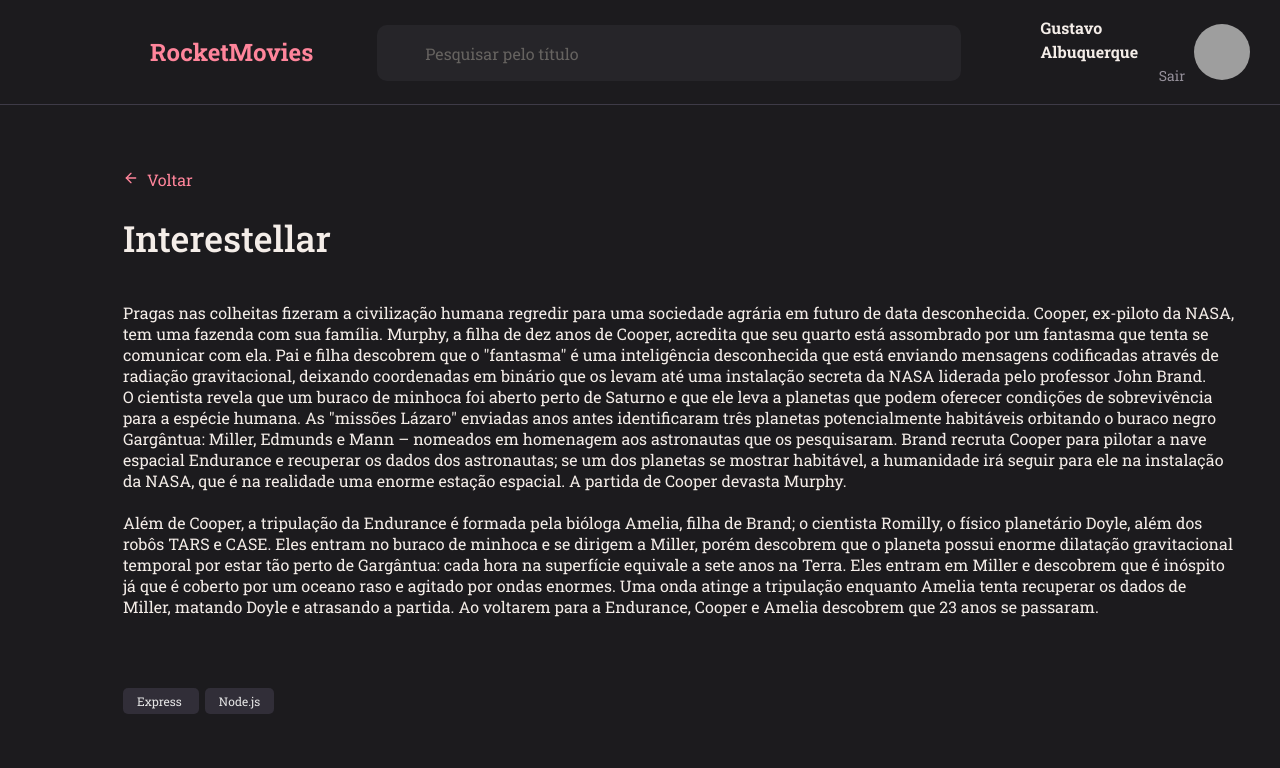
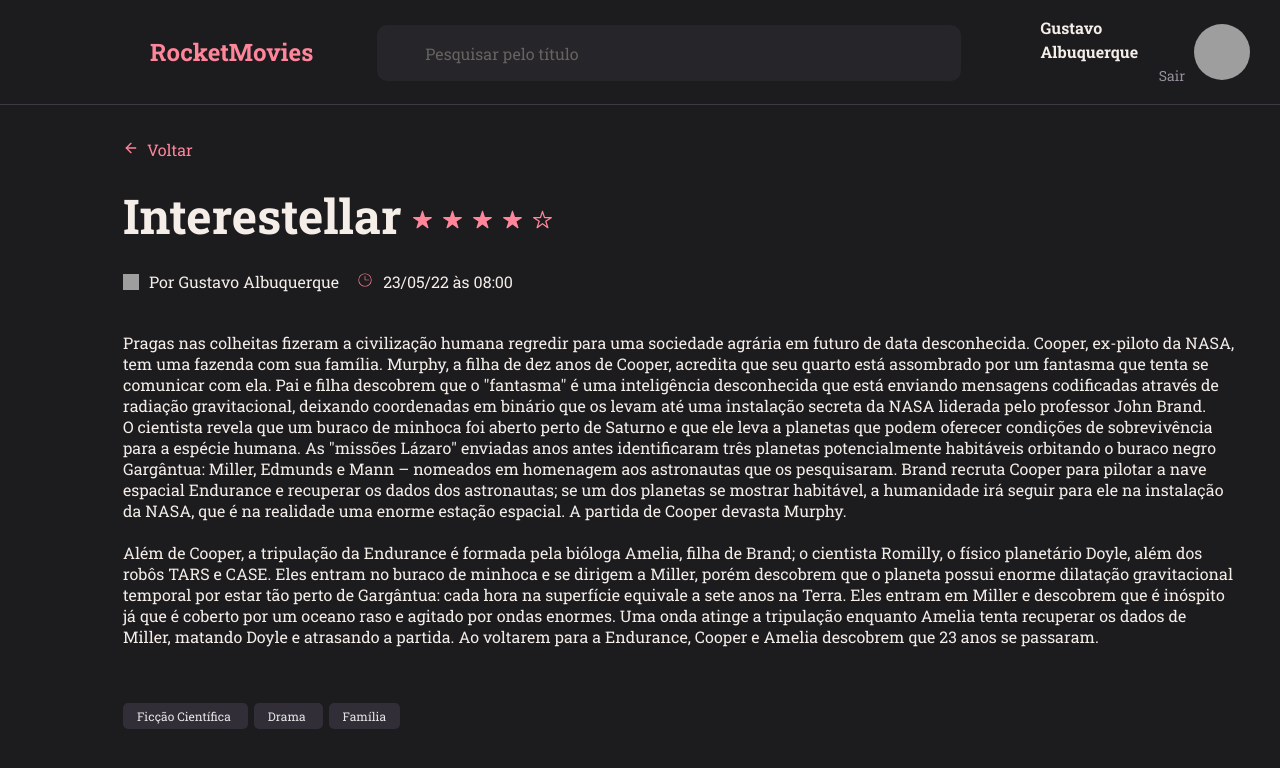
Before and after one commit to gugu1073/MovieNotes-Front-end, a React (Vite) app: page /details/23 in a window 1280 px wide. Shown: the top 768 px of the page. Built offline with nearby package versions, Linux system fonts and the light colour scheme; grey boxes are pictures that could not be loaded.

Commit message:
finalizing details

```diff
--- a/src/pages/Details/index.jsx
+++ b/src/pages/Details/index.jsx
@@ -6,6 +6,7 @@ import { Section } from '../../components/Section';
 import { Link } from 'react-router-dom';
 
 import {FiArrowLeft} from "react-icons/fi"
+import {CiClock2} from "react-icons/ci"
 
 export function Details() {
 
@@ -23,7 +24,29 @@ export function Details() {
           </Link>
         </header>
 
-        <h1>Interestellar</h1>
+          <div>
+
+           <h1>Interestellar</h1>
+            <svg width="141" height="21" viewBox="0 0 141 21" fill="none" xmlns="http://www.w3.org/2000/svg">
+           <path d="M15.8748 19.2503C15.7433 19.2508 15.6149 19.2098 15.508 19.1331L10.4842 15.4909L5.46037 19.1331C5.35304 19.211 5.22373 19.2526 5.09114 19.2522C4.95855 19.2517 4.82955 19.209 4.72279 19.1304C4.61603 19.0518 4.53704 18.9413 4.49724 18.8148C4.45744 18.6883 4.45889 18.5524 4.50138 18.4269L6.46076 12.6233L1.38264 9.14092C1.27264 9.06557 1.18962 8.95702 1.14571 8.83113C1.1018 8.70524 1.0993 8.56861 1.13857 8.4412C1.17784 8.31379 1.25682 8.20227 1.36399 8.12294C1.47115 8.04362 1.60087 8.00064 1.7342 8.00029H7.99904L9.88967 2.18193C9.93039 2.05632 10.0099 1.94683 10.1167 1.86917C10.2235 1.79152 10.3521 1.74969 10.4842 1.74969C10.6163 1.74969 10.7449 1.79152 10.8517 1.86917C10.9585 1.94683 11.038 2.05632 11.0787 2.18193L12.9694 8.00224H19.2342C19.3677 8.00218 19.4977 8.04486 19.6052 8.12403C19.7127 8.2032 19.792 8.31471 19.8315 8.44222C19.871 8.56973 19.8687 8.70654 19.8248 8.83262C19.7809 8.9587 19.6978 9.06743 19.5877 9.14287L14.5076 12.6233L16.4658 18.4253C16.4976 18.5192 16.5065 18.6194 16.4919 18.7174C16.4773 18.8155 16.4395 18.9087 16.3818 18.9893C16.324 19.0699 16.248 19.1356 16.1598 19.181C16.0717 19.2263 15.974 19.2501 15.8748 19.2503Z" fill="#FF859B"/>
+           <path d="M75.8748 19.2503C75.7433 19.2508 75.6149 19.2098 75.508 19.1331L70.4842 15.4909L65.4604 19.1331C65.353 19.211 65.2237 19.2526 65.0911 19.2522C64.9586 19.2517 64.8296 19.209 64.7228 19.1304C64.616 19.0518 64.537 18.9413 64.4972 18.8148C64.4574 18.6883 64.4589 18.5525 64.5014 18.4269L66.4608 12.6233L61.3826 9.14092C61.2726 9.06557 61.1896 8.95702 61.1457 8.83113C61.1018 8.70524 61.0993 8.56861 61.1386 8.4412C61.1778 8.31379 61.2568 8.20227 61.364 8.12294C61.4711 8.04362 61.6009 8.00064 61.7342 8.00029H67.999L69.8897 2.18193C69.9304 2.05632 70.0099 1.94683 70.1167 1.86917C70.2235 1.79152 70.3521 1.74969 70.4842 1.74969C70.6163 1.74969 70.7449 1.79152 70.8517 1.86917C70.9585 1.94683 71.038 2.05632 71.0787 2.18193L72.9694 8.00224H79.2342C79.3677 8.00218 79.4977 8.04486 79.6052 8.12403C79.7127 8.2032 79.792 8.31471 79.8315 8.44222C79.871 8.56973 79.8687 8.70654 79.8248 8.83262C79.7809 8.9587 79.6978 9.06743 79.5877 9.14287L74.5076 12.6233L76.4658 18.4253C76.4976 18.5192 76.5065 18.6194 76.4919 18.7174C76.4773 18.8155 76.4395 18.9087 76.3818 18.9893C76.324 19.0699 76.248 19.1356 76.1598 19.181C76.0717 19.2263 75.974 19.2501 75.8748 19.2503Z" fill="#FF859B"/>
+           <path d="M105.875 19.2503C105.743 19.2508 105.615 19.2098 105.508 19.1331L100.484 15.4909L95.4604 19.1331C95.353 19.211 95.2237 19.2526 95.0911 19.2522C94.9586 19.2517 94.8296 19.209 94.7228 19.1304C94.616 19.0518 94.537 18.9413 94.4972 18.8148C94.4574 18.6883 94.4589 18.5525 94.5014 18.4269L96.4608 12.6233L91.3826 9.14092C91.2726 9.06557 91.1896 8.95702 91.1457 8.83113C91.1018 8.70524 91.0993 8.56861 91.1386 8.4412C91.1778 8.31379 91.2568 8.20227 91.364 8.12294C91.4711 8.04362 91.6009 8.00064 91.7342 8.00029H97.999L99.8897 2.18193C99.9304 2.05632 100.01 1.94683 100.117 1.86917C100.223 1.79152 100.352 1.74969 100.484 1.74969C100.616 1.74969 100.745 1.79152 100.852 1.86917C100.959 1.94683 101.038 2.05632 101.079 2.18193L102.969 8.00224H109.234C109.368 8.00218 109.498 8.04486 109.605 8.12403C109.713 8.2032 109.792 8.31471 109.831 8.44222C109.871 8.56973 109.869 8.70654 109.825 8.83262C109.781 8.9587 109.698 9.06743 109.588 9.14287L104.508 12.6233L106.466 18.4253C106.498 18.5192 106.506 18.6194 106.492 18.7174C106.477 18.8155 106.44 18.9087 106.382 18.9893C106.324 19.0699 106.248 19.1356 106.16 19.181C106.072 19.2263 105.974 19.2501 105.875 19.2503Z" fill="#FF859B"/>
+           <path d="M45.8748 19.2503C45.7433 19.2508 45.6149 19.2098 45.508 19.1331L40.4842 15.4909L35.4604 19.1331C35.353 19.211 35.2237 19.2526 35.0911 19.2522C34.9586 19.2517 34.8296 19.209 34.7228 19.1304C34.616 19.0518 34.537 18.9413 34.4972 18.8148C34.4574 18.6883 34.4589 18.5525 34.5014 18.4269L36.4608 12.6233L31.3826 9.14092C31.2726 9.06557 31.1896 8.95702 31.1457 8.83113C31.1018 8.70524 31.0993 8.56861 31.1386 8.4412C31.1778 8.31379 31.2568 8.20227 31.364 8.12294C31.4711 8.04362 31.6009 8.00064 31.7342 8.00029H37.999L39.8897 2.18193C39.9304 2.05632 40.0099 1.94683 40.1167 1.86917C40.2235 1.79152 40.3521 1.74969 40.4842 1.74969C40.6163 1.74969 40.7449 1.79152 40.8517 1.86917C40.9585 1.94683 41.038 2.05632 41.0787 2.18193L42.9694 8.00224H49.2342C49.3677 8.00218 49.4977 8.04486 49.6052 8.12403C49.7127 8.2032 49.792 8.31471 49.8315 8.44222C49.871 8.56973 49.8687 8.70654 49.8248 8.83262C49.7809 8.9587 49.6978 9.06743 49.5877 9.14287L44.5076 12.6233L46.4658 18.4253C46.4976 18.5192 46.5065 18.6194 46.4919 18.7174C46.4773 18.8155 46.4395 18.9087 46.3818 18.9893C46.324 19.0699 46.248 19.1356 46.1598 19.181C46.0717 19.2263 45.974 19.2501 45.8748 19.2503Z" fill="#FF859B"/>
+           <path fill-rule="evenodd" clip-rule="evenodd" d="M130.484 1.75C130.755 1.75 130.995 1.92433 131.079 2.18182L132.969 8H139.234C139.508 8 139.75 8.17835 139.831 8.43998C139.912 8.70161 139.814 8.98555 139.588 9.14046L134.509 12.6231L136.467 18.4251C136.554 18.6828 136.464 18.9671 136.245 19.1283C136.026 19.2895 135.728 19.2907 135.508 19.1311L130.484 15.4906L125.46 19.1311C125.24 19.2907 124.942 19.2895 124.723 19.1283C124.504 18.9671 124.414 18.6828 124.501 18.4251L126.46 12.6231L121.381 9.14046C121.155 8.98555 121.056 8.70161 121.137 8.43998C121.218 8.17835 121.46 8 121.734 8H127.999L129.89 2.18182C129.973 1.92433 130.213 1.75 130.484 1.75ZM130.484 4.39709L129.047 8.81818C128.964 9.07567 128.724 9.25 128.453 9.25H123.751L127.556 11.8595C127.787 12.0177 127.885 12.3099 127.795 12.5749L126.312 16.9705L130.117 14.2127C130.336 14.0541 130.632 14.0541 130.851 14.2127L134.657 16.9705L133.173 12.5749C133.084 12.3099 133.181 12.0177 133.412 11.8595L137.218 9.25H132.515C132.245 9.25 132.005 9.07567 131.921 8.81818L130.484 4.39709Z" fill="#FF859B"/>
+           </svg>
+
+          </div>
+
+         <div className="information">
+         <img
+         src="https://github.com/gugu1073.png"
+         alt="Avatar Github"
+         />
+         <p>Por Gustavo Albuquerque</p>
+
+          <CiClock2/>
+          <p>23/05/22 às 08:00</p>
+         </div>
 
 
         <p> Pragas nas colheitas fizeram a civilização humana regredir para uma sociedade agrária em futuro de data
@@ -47,8 +70,9 @@ export function Details() {
         </p>
 
         <Section>
-         <Tag title=" Express "/>
-         <Tag title=" Node.js "/>
+         <Tag title=" Ficção Científica "/>
+         <Tag title=" Drama "/>
+         <Tag title=" Família"/>
          </Section>
 
       </Content>
--- a/src/pages/Details/styles.js
+++ b/src/pages/Details/styles.js
@@ -27,21 +27,30 @@ export const Content = styled.div`
  margin-left: 123px;
  margin-right: 123px;
 
- > h1 {
-  font-size: 36px;
+ > div {
+  font-size: 24px;
   font-weight: 500;
   margin-top: 24px;
+
+  display: flex;
+  gap: 10px;
+
+  svg {
+    margin-top: 25px;
+  }
  }
 
  > p {
   font-size: 16px;
   margin-top: 40px;
   text-align: justify;
+
+  margin-bottom: -15px;
  }
 
 
   > header {
-
+      margin-top: -30px;
     a {
      color:rgba(255, 133, 155, 1);
 
@@ -52,4 +61,30 @@ export const Content = styled.div`
       color: rgba(255, 133, 155, 1);
     }
   }
+
+
+  > .information {
+
+
+    img {
+      width: 16px;
+      height: 16px;
+
+      margin-top: 3px;
+    }
+
+    p {
+      font-size: 16px;
+      font-weight: 400;
+      color: rgba(244, 237, 232, 1);
+    }
+
+    svg {
+      color: rgba(255, 133, 155, 1);
+      margin-top: 1px;
+      width: 16px;
+      height: 16px;
+      margin-left: 8px;
+    }
+  }
 `;
--- a/src/pages/Home/index.jsx
+++ b/src/pages/Home/index.jsx
@@ -22,7 +22,10 @@ export function Home() {
        {id: '1', name: 'react' },
        {id: '2', name: 'rockets'}
       ]
-      }}/>
+      }}
+      />
+
+
     </Content>
 
 
```
Also changed, not shown: src/assets/star.svg (deleted).
